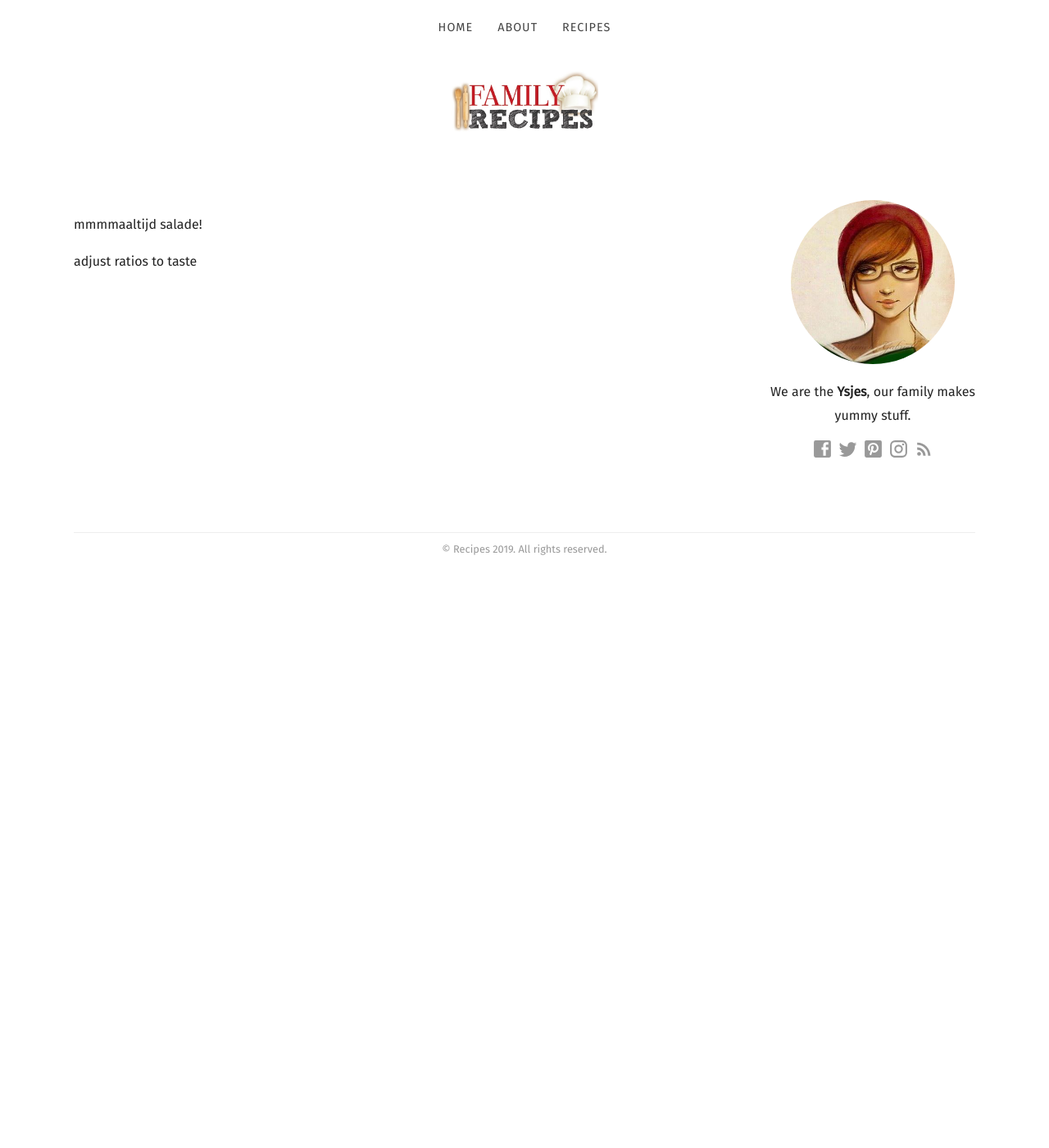
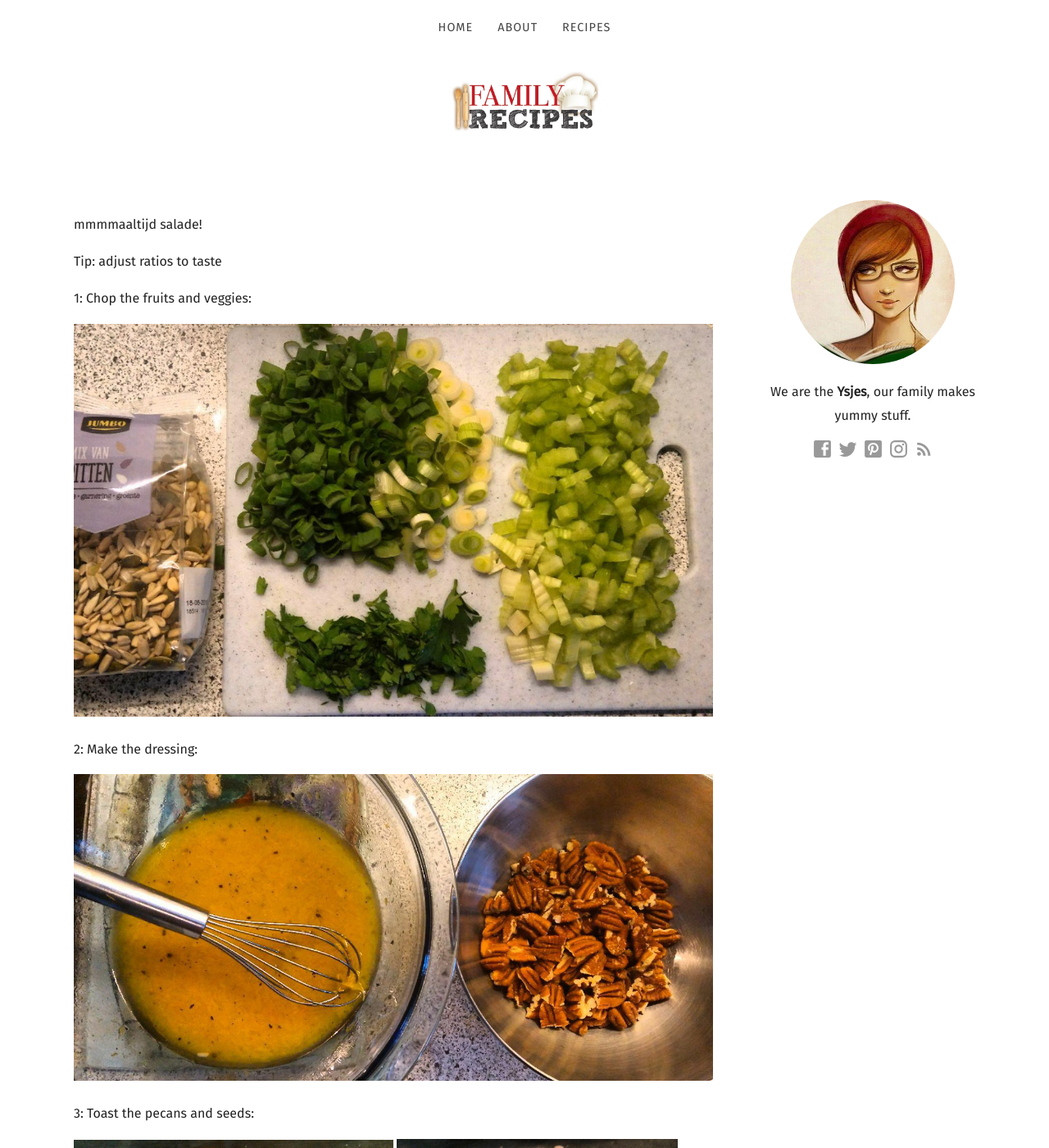
Before and after one commit to shiltemann/recipes, a Jekyll site: the page built from recipes/2019-31-03-wild-rice-salad.md, in a window 1280 px wide and 1400 px high. Shown: the whole window at 82% size. Built offline with Jekyll 4.4.1, drawn with Linux system fonts in a browser that asks for light colours; some web fonts are replaced.

Commit message:
add rice salad recipe

```diff
--- a/recipes/2019-31-03-wild-rice-salad.md
+++ b/recipes/2019-31-03-wild-rice-salad.md
@@ -5,34 +5,54 @@ person: Von and Mom
 categories:
   - Vegetarian
   - Salad
-image: wild_rice_salad/served.jpg
+image: wild_rice_salad/served2.jpg
 recipe:
   servings: 4
   prep: 30 minutes
   cook: 0 minutes
   ingredients: |-
-    * 1 cup wild rice (or red rice)
+    * 1 cup rice (red, wild, nutty or a mix)
     * 1/2 tsp salt
     * black pepper
     * 1/2 tsp orange zest
-    * 1/4 cup fresh orange juice
+    * juice from 1 orange
     * 3 tbsp apple cider vinegar
     * 2 tbsp honey
     * 1 tbsp mustard
     * 1 cup chopped pecans
     * 1/2 cup dried cranberries
-    * 1/4 cup pumpkin seeds
+    * 1/4 cup seeds (e.g. pumpkin)
     * 1/2 cup fresh parsley
     * 2 diced celery stalks
     * 1 diced apple
     * 2 chopped spring onions
   directions: |-
     1. Cook the rice and let cool off
-    2. Whisk together zest, orange juice, oil, vinegar, honey, mustard, pepper, and salt
-    3. Add cooled rice, pecans, cranberries, pumpkin seeds, parsley, celery, apple, and spring onion
+    2. Chop the apple, celery, spring onions, and parsley
+    3. Toast the pecans in the oven for a couple of minutes
+    4. Toast the seeds in the oven for a few minutes
+    5. Dressing: whisk together zest, orange juice, oil, vinegar, honey, mustard, pepper, and salt
+    6. Add cooled rice, pecans, cranberries, pumpkin seeds, parsley, celery, apple, and spring onion
 
 ---
 
 mmmmaaltijd salade!
 
-adjust ratios to taste
+Tip: adjust ratios to taste
+
+1: Chop the fruits and veggies:
+
+![]({{ site.baseurl }}/recipes/images/wild_rice_salad/greens.jpg)
+
+2: Make the dressing:
+
+![]({{ site.baseurl }}/recipes/images/wild_rice_salad/dressing.jpg)
+
+3: Toast the pecans and seeds:
+
+![]({{ site.baseurl }}/recipes/images/wild_rice_salad/pecans.jpg){: width="50%"}
+![]({{ site.baseurl }}/recipes/images/wild_rice_salad/nuts.jpg){: width="44%"}
+
+4: Enjoy!
+
+![]({{ site.baseurl }}/recipes/images/wild_rice_salad/served2.jpg)
```
Also changed, not shown: recipes/images/wild_rice_salad/dressing.jpg (added), recipes/images/wild_rice_salad/greens.jpg (added), recipes/images/wild_rice_salad/nuts.jpg (added), recipes/images/wild_rice_salad/pecans.jpg (added), recipes/images/wild_rice_salad/served2.jpg (added).
